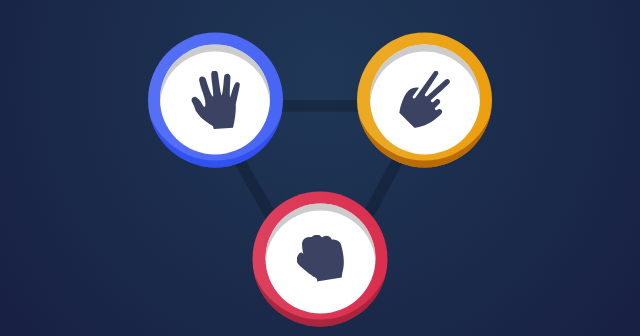
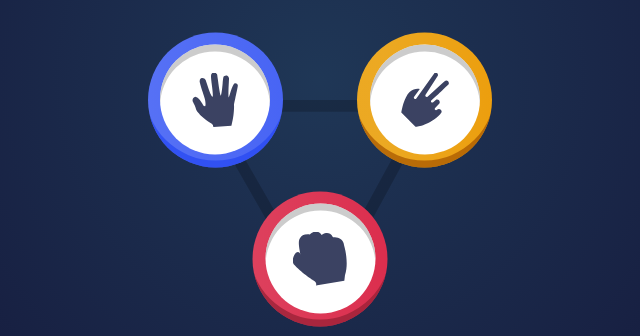
Before and after one commit to EmmanuelEver/FrontendMentorIO-rock-paper-scissors, a plain HTML site: page index.html in a window 1280 px wide. Shown: the part 321-657 px from the top of the page, 320-960 px from the left. Drawn offline with Linux system fonts and the light colour scheme.

Commit message:
fix chip image size

```diff
--- a/static/css/style.css
+++ b/static/css/style.css
@@ -105,6 +105,10 @@ body{
 	-moz-box-shadow: 0px 7px 0px 0px rgba(187,187,187,0.75) inset;
 	overflow: hidden;
 	cursor: pointer;
+}
+.chip__inner img{
+	height: 50%;
+	object-fit: contain;
 }
 
 .scissors{
```
